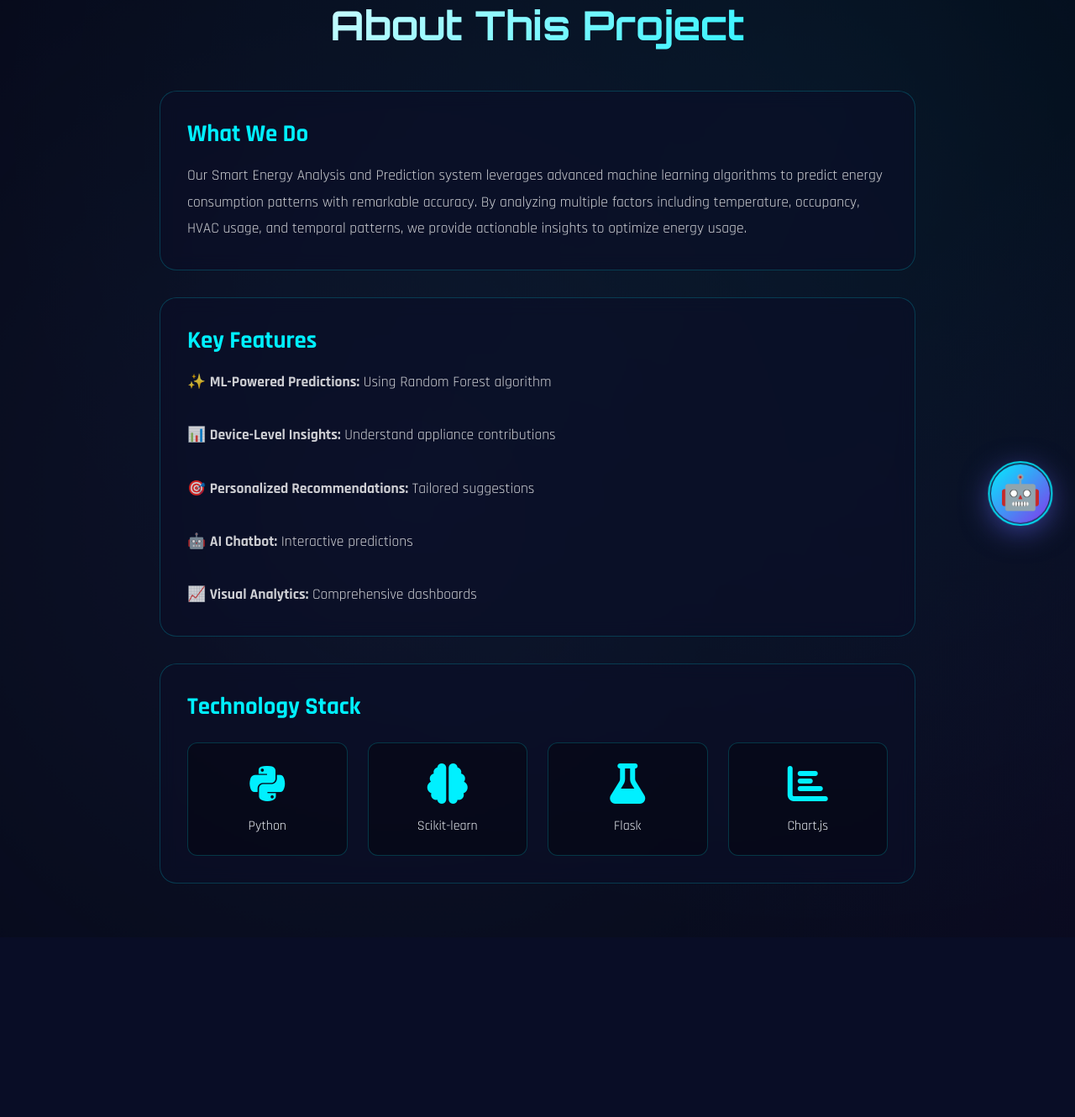
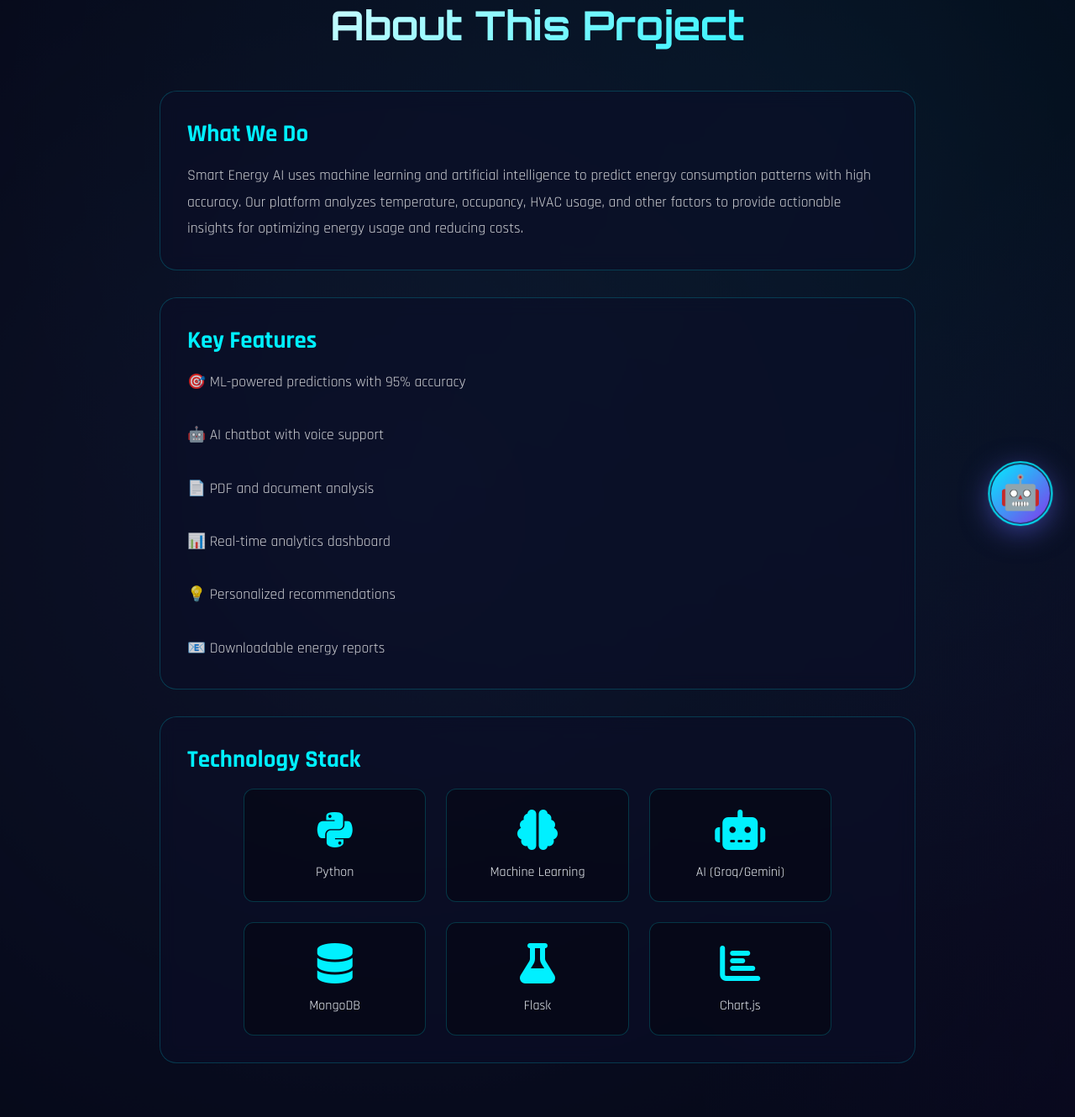
Before and after one commit to Sahithi-9615/smart-energy-ai, a Flask app: page / in a window 1280 px wide, after a click on "About". Shown: the part 142-1472 px from the top of the page at 84% size. Before the commit the page ends 1194 px from the top, so only its background shows below. Run offline with Flask 3, Linux system fonts and the light colour scheme; the visitor is signed in with stand-in values (Sample User, id 1).

Commit message:
Update index.html

```diff
--- a/templates/index.html
+++ b/templates/index.html
@@ -1907,6 +1907,7 @@
 </div>
 
    <!-- About Tab -->
+<!-- About Tab -->
 <div id="about" class="tab-content">
     <div class="container">
         <div class="about-content">
@@ -1917,34 +1918,43 @@
             <div class="about-card">
                 <h3 class="about-title">What We Do</h3>
                 <p class="about-text">
-                        Our Smart Energy Analysis and Prediction system leverages advanced machine learning
-                        algorithms to predict energy consumption patterns with remarkable accuracy. By analyzing
-                        multiple factors including temperature, occupancy, HVAC usage, and temporal patterns,
-                        we provide actionable insights to optimize energy usage.
+                    Smart Energy AI uses machine learning and artificial intelligence to predict
+                    energy consumption patterns with high accuracy. Our platform analyzes temperature,
+                    occupancy, HVAC usage, and other factors to provide actionable insights for
+                    optimizing energy usage and reducing costs.
                 </p>
             </div>
 
             <div class="about-card">
                 <h3 class="about-title">Key Features</h3>
                 <p class="about-text">
-                        ✨ <strong>ML-Powered Predictions:</strong> Using Random Forest algorithm<br><br>
-                        📊 <strong>Device-Level Insights:</strong> Understand appliance contributions<br><br>
-                        🎯 <strong>Personalized Recommendations:</strong> Tailored suggestions<br><br>
-                        🤖 <strong>AI Chatbot:</strong> Interactive predictions<br><br>
-                        📈 <strong>Visual Analytics:</strong> Comprehensive dashboards
+                    🎯 ML-powered predictions with 95% accuracy<br><br>
+                    🤖 AI chatbot with voice support<br><br>
+                    📄 PDF and document analysis<br><br>
+                    📊 Real-time analytics dashboard<br><br>
+                    💡 Personalized recommendations<br><br>
+                    📧 Downloadable energy reports
                 </p>
             </div>
 
             <div class="about-card">
                 <h3 class="about-title">Technology Stack</h3>
-                    <div class="tech-stack">
+                <div class="tech-stack" style="grid-template-columns: repeat(3, 1fr); max-width: 700px; margin: 0 auto;">
                     <div class="tech-item">
                         <i class="fab fa-python"></i>
                         <div>Python</div>
                     </div>
                     <div class="tech-item">
                         <i class="fas fa-brain"></i>
-                            <div>Scikit-learn</div>
+                        <div>Machine Learning</div>
+                    </div>
+                    <div class="tech-item">
+                        <i class="fas fa-robot"></i>
+                        <div>AI (Groq/Gemini)</div>
+                    </div>
+                    <div class="tech-item">
+                        <i class="fas fa-database"></i>
+                        <div>MongoDB</div>
                     </div>
                     <div class="tech-item">
                         <i class="fas fa-flask"></i>
@@ -2426,6 +2436,17 @@ async function makePredictionFromParams(params) {
     displayPredictionResult(result);
     resetAccumulatedParams();
     resetChatState();
+
+    // Auto-refresh user profile stats
+    setTimeout(() => {
+        loadUserProfile();
+
+        // If dashboard is open, refresh it too
+        const dashboardTab = document.getElementById('dashboard');
+        if (dashboardTab && dashboardTab.classList.contains('active')) {
+            loadDashboardData();
+        }
+    }, 500);
 } else {
             throw new Error(result.error || 'Prediction failed');
         }
@@ -2630,6 +2651,17 @@ document.getElementById('chatInput').addEventListener('keypress', (e) => {
 
                 if (result.success) {
     displayResults(result);
+
+    // Auto-refresh user profile stats
+    setTimeout(() => {
+        loadUserProfile();
+
+        // If dashboard is open, refresh it too
+        const dashboardTab = document.getElementById('dashboard');
+        if (dashboardTab && dashboardTab.classList.contains('active')) {
+            loadDashboardData();
+        }
+    }, 500);
 } else {
     resultsCard.innerHTML = `<div class="error-message">Error: ${result.error || 'Unknown error occurred'}</div>`;
 }
@@ -3090,11 +3122,19 @@ document.getElementById('chatInput').addEventListener('keypress', (e) => {
         document.getElementById('reviewForm').addEventListener('submit', async (e) => {
     e.preventDefault();
     try {
+        // Get the name from the input field
+        const reviewName = document.getElementById('reviewName').value.trim();
+
+        if (!reviewName) {
+            alert('Please enter your name');
+            return;
+        }
+
         const response = await fetch('/api/submit-review', {
             method: 'POST',
             headers: { 'Content-Type': 'application/json' },
             body: JSON.stringify({
-                        name: document.getElementById('reviewName').value,
+                name: reviewName,
                 rating: currentRating,
                 comment: document.getElementById('reviewComment').value
             })
@@ -3103,9 +3143,19 @@ document.getElementById('chatInput').addEventListener('keypress', (e) => {
         if (result.success) {
             alert('Thank you for your review!');
             document.getElementById('reviewForm').reset();
+
+            // Reset stars to 5
+            currentRating = 5;
+            document.querySelectorAll('.star').forEach((s, index) => {
+                s.classList.toggle('active', index < 5);
+            });
+
             loadReviews();
+        } else {
+            alert('Error: ' + (result.error || 'Failed to submit review'));
         }
     } catch (error) {
+        console.error('Review submission error:', error);
         alert('Error: ' + error.message);
     }
 });
@@ -3118,7 +3168,7 @@ document.getElementById('chatInput').addEventListener('keypress', (e) => {
                    document.getElementById('reviewsList').innerHTML = result.reviews.reverse().map(review => `
     <div class="review-card">
         <div class="review-header">
-                                <span class="review-author">${review.name}</span>
+            <span class="review-author">${review.user_name || review.name || 'Anonymous'}</span>
                                 <span class="review-rating">${'★'.repeat(review.rating)}${'☆'.repeat(5 - review.rating)}</span>
                             </div>
                             <p>${review.comment}</p>
```
Lines whose indentation alone changed are shown as unchanged.
